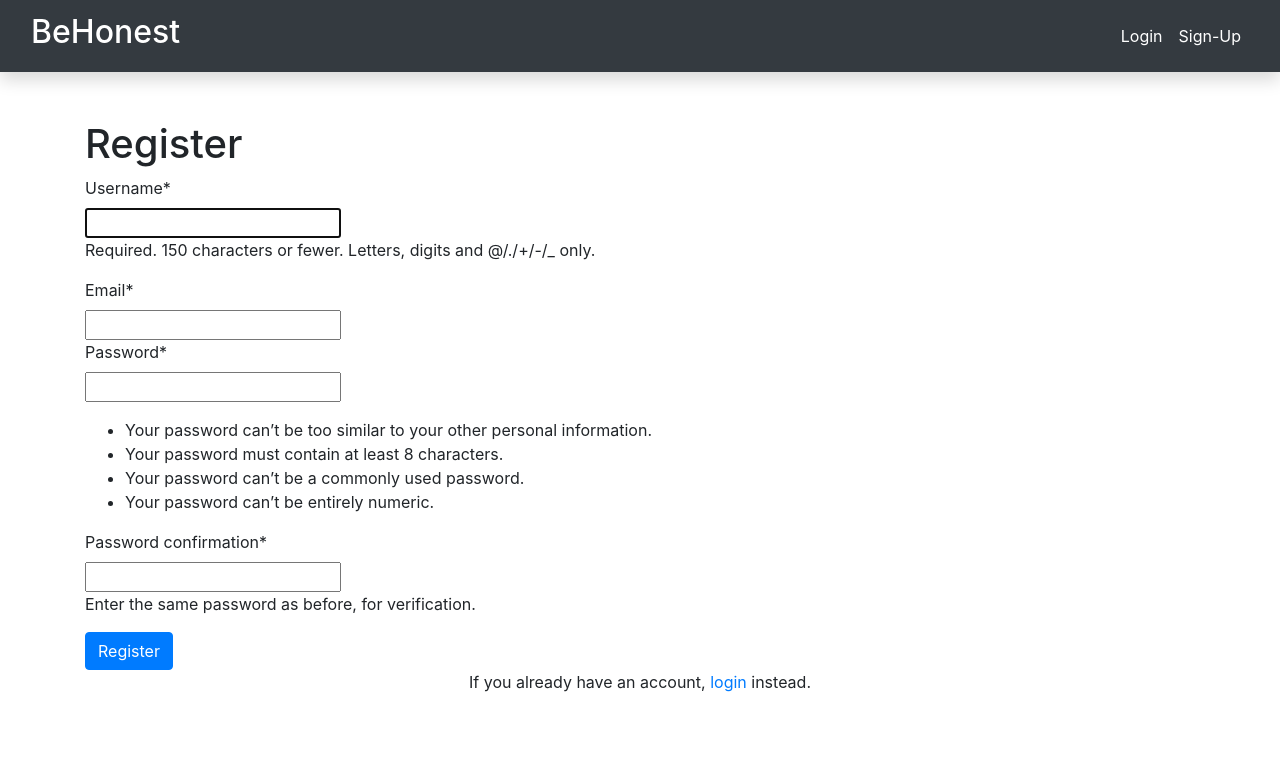
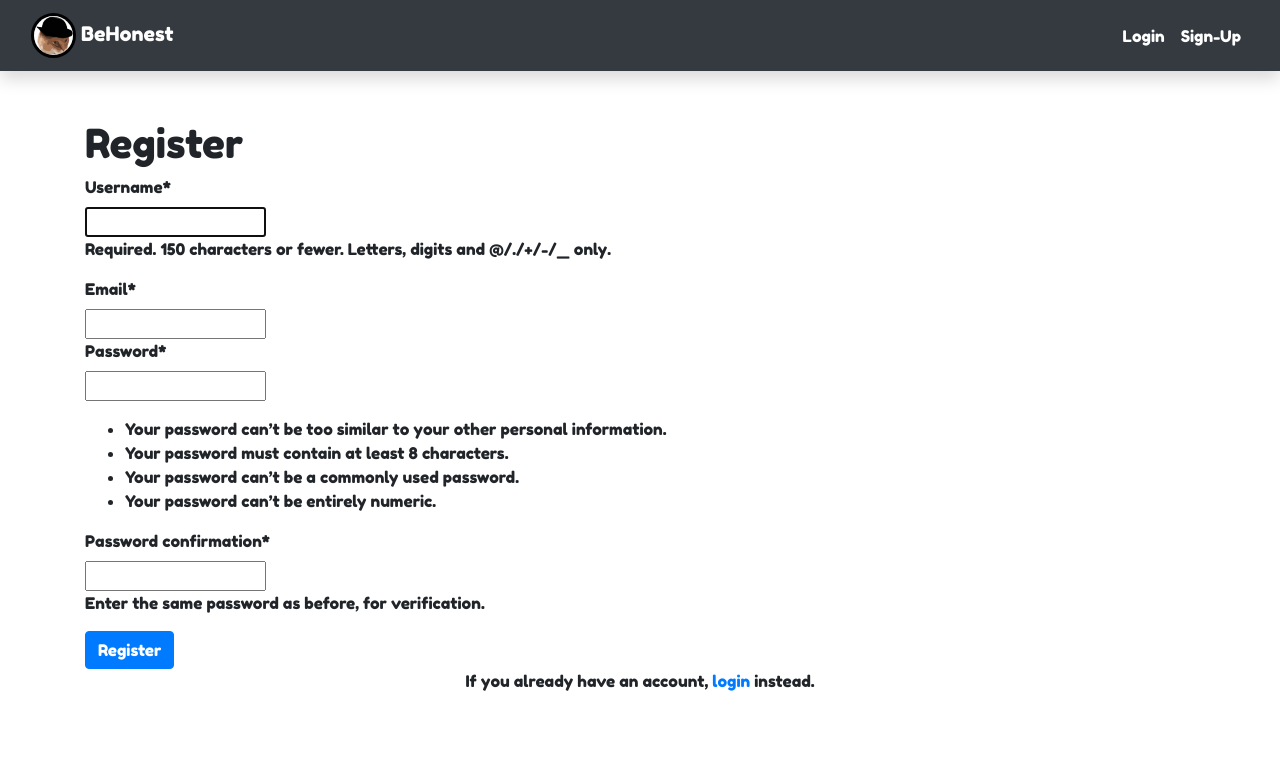
Before and after one commit to gcivil-nyu-org/INET-Team-4-F2022, a Django app: page /register/ in a window 1280 px wide. Shown: the top 757 px of the page. Run offline with Django 4.2, Linux system fonts and the light colour scheme; some libraries are stand-ins or nearby versions.

Commit message:
adding in some styling

```diff
--- a/BeHonest/BeHonest/settings.py
+++ b/BeHonest/BeHonest/settings.py
@@ -132,8 +132,10 @@ USE_TZ = True
 
 # Static files (CSS, JavaScript, Images)
 # https://docs.djangoproject.com/en/4.1/howto/static-files/
-
-STATIC_URL = "static/"
+STATICFILES_DIRS = [
+    BASE_DIR / "static",
+]
+STATIC_URL = "/static/"
 
 # Default primary key field type
 # https://docs.djangoproject.com/en/4.1/ref/settings/#default-auto-field
--- a/BeHonest/main/templates/main/header.html
+++ b/BeHonest/main/templates/main/header.html
@@ -1,4 +1,5 @@
 <!DOCTYPE html>
+{% load static %}
 <html>
   <head>
     <!-- Required meta tags -->
@@ -7,22 +8,25 @@
     <title>BeHonest</title>
     <!--Bootstrap CSS-->
     <link rel="stylesheet" href="https://stackpath.bootstrapcdn.com/bootstrap/4.4.1/css/bootstrap.min.css" integrity="sha384-Vkoo8x4CGsO3+Hhxv8T/Q5PaXtkKtu6ug5TOeNV6gBiFeWPGFN9MuhOf23Q9Ifjh" crossorigin="anonymous">
+    <link rel="stylesheet" href = {% static 'styles.css' %}>
+    <link rel="preconnect" href="https://fonts.googleapis.com">
+    <link rel="preconnect" href="https://fonts.gstatic.com" crossorigin>
+    <link href="https://fonts.googleapis.com/css2?family=Fredoka+One&display=swap" rel="stylesheet">
   </head>
  <body>
   <nav class="navbar navbar-expand-lg navbar-dark bg-dark shadow" id="mainNav">
     <div class="container-fluid">
-      {% comment %} This is a bandaid fix the conditoinal below when user not logged in{% endcomment %}
       {% if user.is_authenticated %}
       <a class="navbar-brand" href="{% url 'post:base' %}">
-        <h2 class="h2">BeHonest</h2>
+        <img src="{% static 'img/Febee.png' %}" alt="Febee" class="logo">
+        BeHonest
       </a>
       {% else %}
       <a class="navbar-brand" href="{% url 'main:homepage' %}">
-        <h2 class="h2">BeHonest</h2>
+        <img src="{% static 'img/Febee.png' %}" alt="Febee" class="logo">
+        BeHonest
       </a>
       {% endif %}
-      {% comment %} end of bandaid fix {% endcomment %}
-
       <div class="collapse navbar-collapse" id="navbarResponsive">
         <ul class="navbar-nav ml-auto">
           {% if user.is_authenticated %}
--- a/BeHonest/main/templates/main/home.html
+++ b/BeHonest/main/templates/main/home.html
@@ -14,6 +14,7 @@
          <p class="lead pb-4 text-white">NY's newest and greatest Social Media Application</p>
       </div>
     </header>
+
     <!-- This below is a bandaid fix -->
     {% load crispy_forms_tags %}
     {% if user.is_authenticated %}
--- /dev/null
+++ b/BeHonest/static/styles.css
@@ -0,0 +1,14 @@
+*{
+    font-family: 'Fredoka One';
+}
+
+.logo{
+    border-radius: 50%;
+    background-position: center;
+    background-size: cover;
+    /* background-size: 150px; */
+    width: 45px;
+    height: 45px;
+    border: 3px solid;
+    color: black;
+}
```
Also changed, not shown: BeHonest/db.sqlite3, BeHonest/static/img/Febee.png (added).
